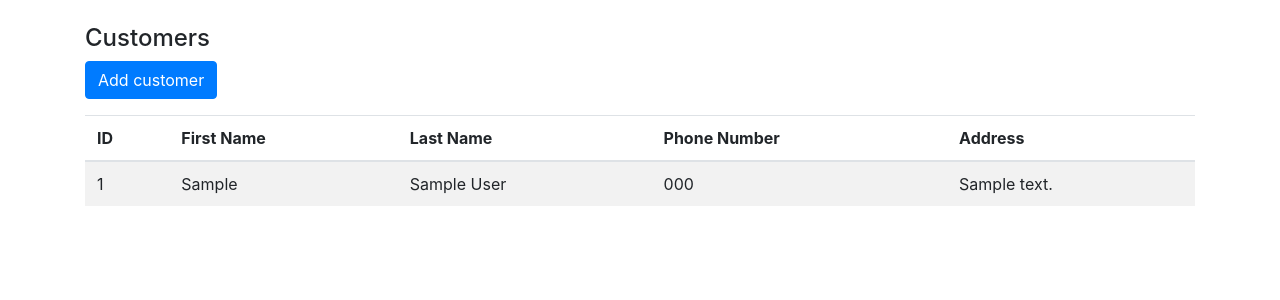
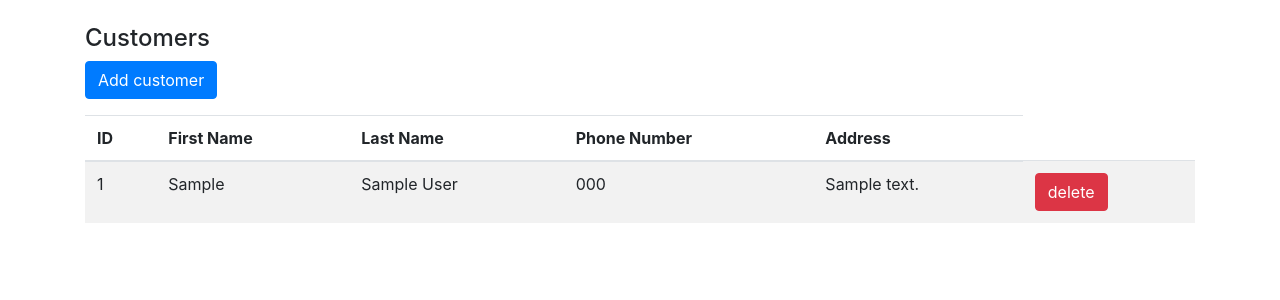
Before and after one commit to xeype/realtor, a Django app: page /customers/ in a window 1280 px wide. Shown: the part 56-356 px from the top of the page. Run offline with Django 4.2, Linux system fonts and the light colour scheme; tables that the repository leaves empty hold one stand-in row (values such as "Sample post"); some libraries are stand-ins or nearby versions.

Commit message:
add delete functionality for customers

```diff
--- a/realtor_app/templates/all_customers.html
+++ b/realtor_app/templates/all_customers.html
@@ -24,6 +24,7 @@
             <td>{{ customer.second_name }}</td>
             <td>{{ customer.phone_number }}</td>
             <td>{{ customer.address }}</td>
+            <td><a href="delete/{{ customer.id }}" class="btn btn-danger">delete</a></td>
         </tr>
         {% endfor %}
         </tbody>
--- a/realtor_app/views.py
+++ b/realtor_app/views.py
@@ -29,6 +29,12 @@ def add2(request):
     return HttpResponse(template.render({}, request))
 
 
+def delete(request, id):
+    member = Customers.objects.get(id=id)
+    member.delete()
+    return HttpResponseRedirect(reverse('customers'))
+
+
 def addcustomer(request):
     fn = request.POST['first_name']
     sn = request.POST['second_name']
--- a/realtor_project/urls.py
+++ b/realtor_project/urls.py
@@ -23,6 +23,7 @@ urlpatterns = [
     path('customers/', views.customers, name='customers'),
     path('customers/add/', views.add, name='add'),
     path('customers/add/addcustomer/', views.addcustomer, name='addcustomer'),
+    path('customers/delete/<int:id>', views.delete, name='delete'),
     path('employees/', views.employees, name='employees'),
     path('employees/add/', views.add2, name='add2'),
     path('employees/add/addemployee/', views.addemployee, name='addemployee'),
```
